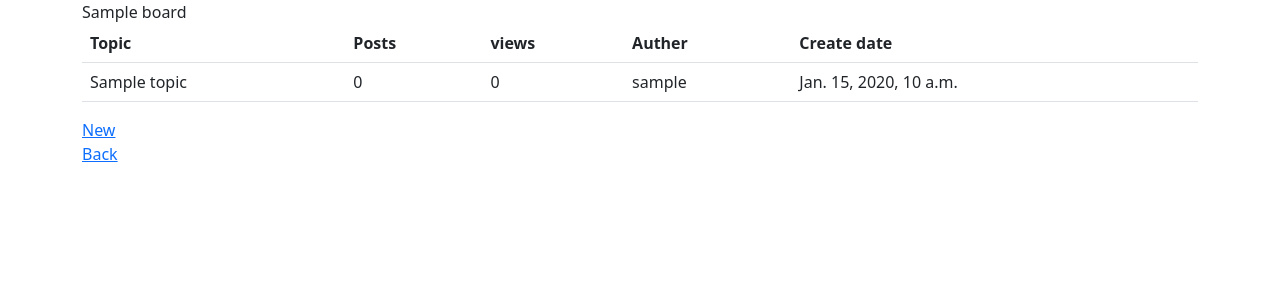
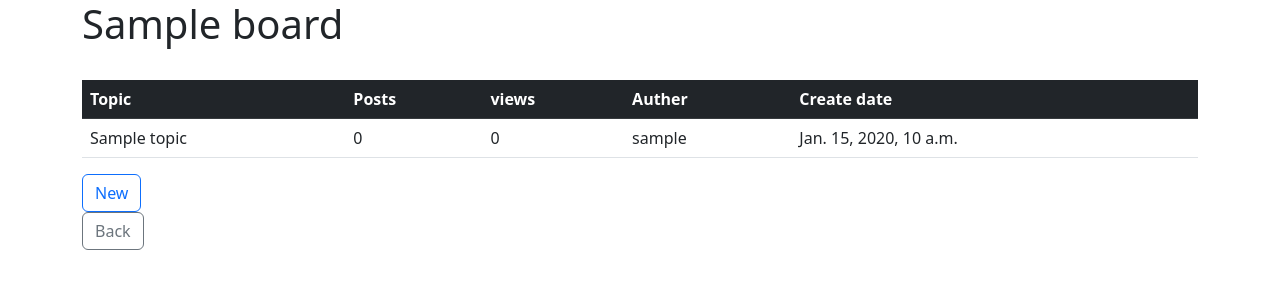
Before and after one commit to MamdouhEnahla/djApp, a Django app: a page that uses first_porject/templates/topics.html in a window 1280 px wide. Shown: the top 300 px of the page. Run offline with Django 4.2, Linux system fonts and the light colour scheme; tables that the repository leaves empty hold one stand-in row (values such as "Sample post"); some libraries are stand-ins or nearby versions.

Commit message:
added some bootstrap classes

```diff
--- a/first_porject/templates/addtopic.html
+++ b/first_porject/templates/addtopic.html
@@ -15,11 +15,11 @@
         <label>Message</label>
         <textarea class="form-control" name="message" id="id_message" cols="50" rows="7"></textarea><br>
         </div>
-        <button type="submit" class="btn btn-success" >Add</button>
+        <button type="submit" class="btn btn-outline-success" >Add</button>
 
     </form>
 
 
 
-    <br><a href="{% url 'getTopics' board.name%}">Back</a>
+    <br><a href="{% url 'getTopics' board.name%}" class="btn btn-outline-secondary">Back</a>
 {%endblock%}
--- a/first_porject/templates/topics.html
+++ b/first_porject/templates/topics.html
@@ -1,9 +1,10 @@
 {% extends '_base.html'%}
     {%block title%}{{board.name}}{%endblock%}
     {%block content%}
-        {{board.name}}<br>
+        <h1>{{board.name}}</h1>
+        <br>
         <table class="table">
-            <thead class="thaed-inverse">
+            <thead class="table-dark">
                 <tr>
                     <th>Topic</th>
                     <th>Posts</th>
@@ -25,6 +26,6 @@
                 {%endfor%}
             </tbody>
         </table>
-        <a href="{% url 'addTopic' board.name%}">New</a><br>
-        <a href="{% url 'index'%}">Back</a>
+        <a href="{% url 'addTopic' board.name%}"class="btn btn-outline-primary">New</a><br>
+        <a href="{% url 'index'%}"class="btn btn-outline-secondary">Back</a>
     {%endblock%}
```
